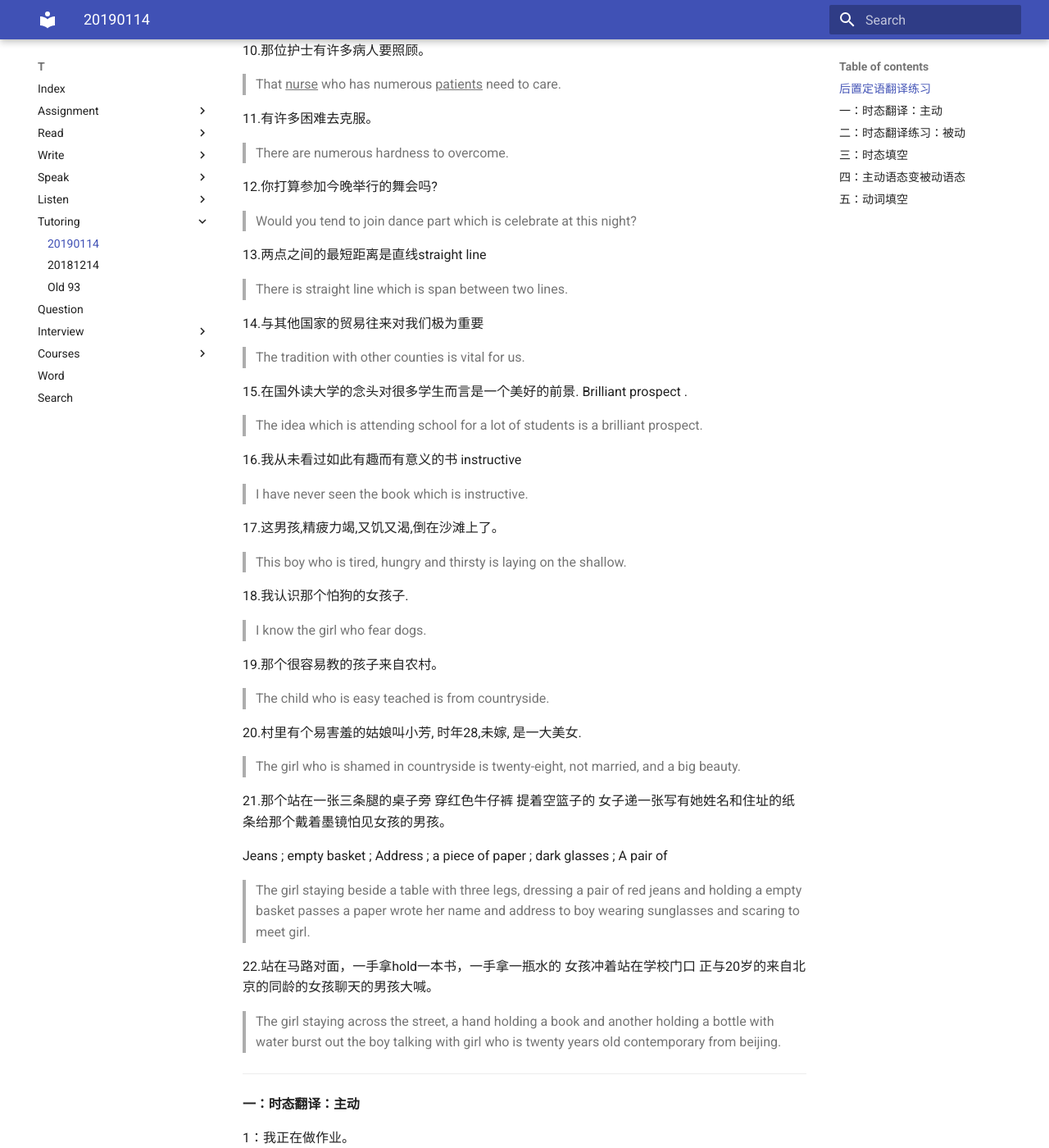
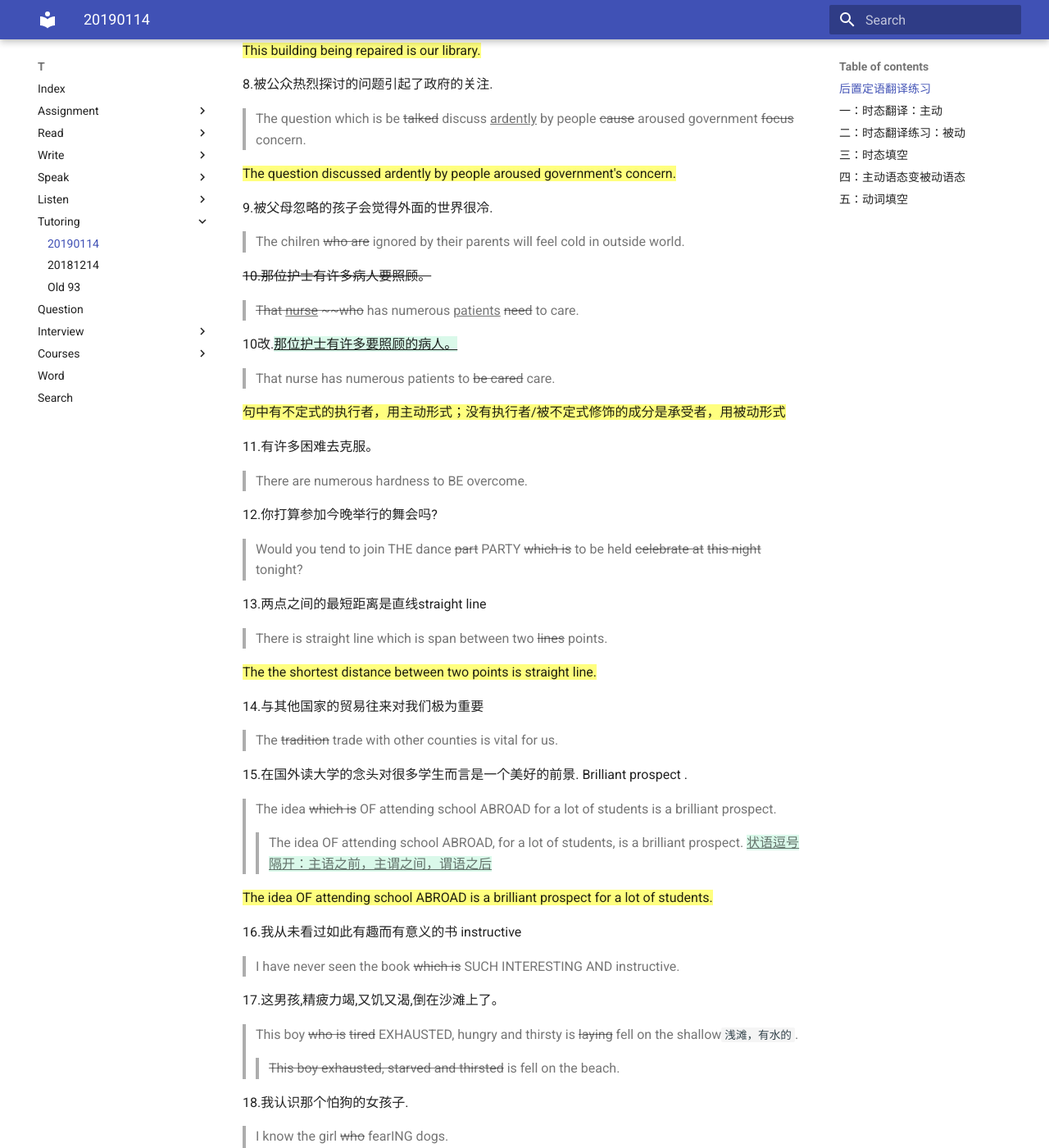
Before and after one commit to katyushaQ/t, an MkDocs documentation site: the page built from docs/tutoring/20190114.md, in a window 1280 px wide and 1400 px high, scrolled down 921 px. Shown: the whole window at 82% size. Built offline with MkDocs 1.6.1 and Material for MkDocs 9.7.7, drawn with Linux system fonts in a browser that asks for light colours; old or Windows-style settings are respelled for this version of MkDocs; some of the changed text lies outside the part shown.

Commit message:
34-2.md 修改by翻译, 20190114.md 20190121指导课改作业

```diff
--- a/docs/tutoring/20190114.md
+++ b/docs/tutoring/20190114.md
@@ -1,72 +1,97 @@
 #### 后置定语翻译练习
 1.他是适合做这项工作的人。
 > He is approprate person who do this job.
+>> He is THE approprate person TO DO this job.
+
+==He is a person SUITABLE FOR the job.==
 
 2.那位对邻居很和善的女人是我的姑母。
-> That woman who is kind to neighbourhood is my aunt.
+> That woman ~~who is~~ kind to neighbourhood is my aunt.
 
 3.一个不敢克服困难的人是个懦夫。
-> A person who don't dare difficulty is a coward.
+> A person who don't dare TO OVERCOME difficulty is a coward.
+
+==A person not daring to overcome difficulties is a coward.==
 
 4.这座城市里有一条两公里长的林荫道avenue。
-> There is a avenue which is two mils long in this city.
+> There is {--a--} an avenue ~~which is~~ two {--mils--} miles long in this city.
 
-5.平时懒惰的学生,这次考试一定不会及格。
-> The student who is lazy fail in this exam.
+5.平时懒惰的学生,这次考试一定不会`将来时态`及格。
+> The student who is lazy fail ~~in this~~ exam `固定搭配，考试不及格`.
+
+==The student usually lazy will fail exam.==
 
 6.我买了一本比你那本厚的词典。
-> I bought a directory which is thiker than yours.
+> I bought a directory ~~which is~~ {--thiker--} thicker than yours.
 
 7.现在正在修建的那座楼是我们的图书馆。
 > This building that is repairing is our library.
 
+==This building being repaired is our library.==
+
 8.被公众热烈探讨的问题引起了政府的关注.
-> The question which is be talked ^^ardently^^ by people cause government focus.
+> The question which is be ~~talked~~ discuss ^^ardently^^ by people ~~cause~~ aroused government ~~focus~~ concern.
+
+==The question discussed ardently by people aroused government's concern.==
 
 9.被父母忽略的孩子会觉得外面的世界很冷.
-> The chilren who are ignored by their parents will feel cold in outside world.
+> The chilren ~~who are~~ ignored by their parents will feel cold in outside world.
 
-10.那位护士有许多病人要照顾。
-> That ^^nurse^^ who has numerous ^^patients^^ need to care.
+~~10.那位护士有许多病人要照顾。~~
+> ~~That ^^nurse^^ ~~who~~ has numerous ^^patients^^ ~~need~~ to care.
+
+10改.{++那位护士有许多要照顾的病人。++}
+> That nurse has numerous patients to ~~be cared~~ care.
+
+==句中有不定式的执行者，用主动形式；没有执行者/被不定式修饰的成分是承受者，用被动形式==
 
 11.有许多困难去克服。
-> There are numerous hardness to overcome.
+> There are numerous hardness to BE overcome.
 
 12.你打算参加今晚举行的舞会吗?
-> Would you tend to join dance part which is celebrate at this night?
+> Would you tend to join THE dance ~~part~~ PARTY ~~which is~~ to be held ~~celebrate at~~ ~~this night~~ tonight?
 
 13.两点之间的最短距离是直线straight line
-> There is straight line which is span between two lines.
+> There is straight line which is span between two ~~lines~~ points.
+
+==The the shortest distance between two points is straight line.==
 
 14.与其他国家的贸易往来对我们极为重要
-> The tradition with other counties is vital for us.
+> The ~~tradition~~ trade with other counties is vital for us.
 
 15.在国外读大学的念头对很多学生而言是一个美好的前景. Brilliant prospect .
-> The idea which is attending school for a lot of students is a brilliant prospect.
+> The idea ~~which is~~ OF attending school ABROAD for a lot of students is a brilliant prospect.
+>> The idea OF attending school ABROAD, for a lot of students, is a brilliant prospect. {++状语逗号隔开：主语之前，主谓之间，谓语之后++}
+
+==The idea OF attending school ABROAD is a brilliant prospect for a lot of students.==
 
 16.我从未看过如此有趣而有意义的书 instructive
-> I have never seen the book which is instructive.
+> I have never seen the book ~~which is~~ SUCH INTERESTING AND instructive.
 
 17.这男孩,精疲力竭,又饥又渴,倒在沙滩上了。
-> This boy who is tired, hungry and thirsty is laying on the shallow.
+> This boy ~~who is~~ ~~tired~~ EXHAUSTED, hungry and thirsty is ~~laying~~ fell on the shallow`浅滩，有水的`.
+>> ~~This boy exhausted, starved and thirsted~~ is fell on the beach.
 
 18.我认识那个怕狗的女孩子.
-> I know the girl who fear dogs.
+> I know the girl ~~who~~ fearING dogs.
+>> I know the girl afraid of dogs.
 
 19.那个很容易教的孩子来自农村。
-> The child who is easy teached is from countryside.
+> The child ~~who is~~ easily ~~teached~~ tought is from countryside.
 
 20.村里有个易害羞的姑娘叫小芳, 时年28,未嫁, 是一大美女.
-> The girl who is shamed in countryside is twenty-eight, not married, and a big beauty.
+> The girl ~~who is~~ easily shamed AND CALLED XIAOFANG in countryside is twenty-eight, ~~not married~~ unmarried, and a big beauty.
+
+==The 28-year-old unmarried girl called xiaofang, easily shamed, is a beauty in the village.==
 
 21.那个站在一张三条腿的桌子旁   穿红色牛仔裤   提着空篮子的 女子递一张写有她姓名和住址的纸条给那个戴着墨镜怕见女孩的男孩。
 
 Jeans ; empty basket ; Address  ; a piece of paper ; dark glasses ;
 A pair of
-> The girl staying beside a table with three legs, dressing a pair of red jeans and holding a empty basket passes a paper wrote her name and address to boy wearing sunglasses and scaring to meet girl.
+> The girl ~~staying~~ STANDING beside a table with three legs, dressing a pair of red jeans and holding aN empty basket ~~passes~~ PASSED a paper ~~wrotten?~~ WITH her name and address to boy wearing sunglasses and scaring to meet girlS.
 
 22.站在马路对面，一手拿hold一本书，一手拿一瓶水的 女孩冲着站在学校门口 正与20岁的来自北京的同龄的女孩聊天的男孩大喊。
-> The girl staying across the street, a hand holding a book and another holding a bottle with water burst out the boy talking with girl who is twenty years old contemporary from beijing.
+> The girl ~~staying~~ STANDING across the street, ~~a hand~~ holding a book IN ONE HAND and ~~another~~ holding a bottle ~~with~~ OF water IN ANOTHER HAND ~~burst out~~ SHOUTED TO the 20-YEAR-OLD boy talking with girl ~~who is twenty years old~~ OF ~~contemporary~~ HIS AGE from beijing.
 
 ---
 
@@ -76,13 +101,13 @@ A pair of
 > I am working on my assignment.
 
 我昨天这个时候正在做作业。
-> I was working on my assignment.
+> I was working on my assignment at this time yesterday.
 
 我明天这个时候正在做作业。
-> I will be working on my assignment.
+> I will be working on my assignment at this time tomorrow.
 
 他说他明天这个时候将正在做作业。
-> He said that he will be working on his assignment at the time.
+> He said that he ~~will~~ would be working on his assignment at this time next day.
 
 2：我已经做完作业了。
 > I have already done my assignment.
@@ -97,90 +122,93 @@ A pair of
 > I have lived in beijing for ten years.
 
 我从未去过北京。
-> I have not been beijing yet.
+> I have ~~not~~ NEVER been TO beijing yet.
 
 我去过北京一次。
-> I have been beijing one time.
+> I have been beijing ~~one time~~ once`一次`.
 
 我已经学完3000个单词了。
 > I have studied 3000 vocabularies.
 
 如今,出国留学已成为一种潮流(come into a fashion)
-> Nowdays, attending school has came into a fashion.
+> Nowdays, ~~attending school~~ STUDING ABROAD has ~~came~~ COME into a fashion.
 
 3：昨天你进来时，我已经做完作业了。
-> I have already finished my assignment when you was coming yesterday.
+> I ~~have~~ HAD already ~~finished~~ DONE my assignment when you ~~was coming~~ CAME IN yesterday. ==已经完成，用have done表明，就不用再用finished再重复表达==
 
-4：到今年年底，工人们将建完这座房子。
-> The workers will construct this building at the end of this year.
+{++过去的过去++} {++有过去完成必然有过去，但有过去不一定有过去完成++}
+
+4：到今年年底，工人们将建完这座房子。 `将来完成`
+> The workers will HAVE constructED this building ~~at~~ BY the end of this year.
 
 5：他说，到今年年底，工人们将建完房子。
-> He said that the workers would construct this building at the end of the year.
+> He said that the workers would HAVE constructED this building ~~at~~ BY the end of ~~the~~ THAT year.
 
 从今天早上8:00 ，我就一直在做做业。
-> I have been working on my assignment by 8 o'clock this morning.
+> I have been working on my assignment ~~by~~ SINCE 8 o'clock this morning. ==BY 截止到，SINCE自从……什么==
 
 昨天你进来前，我一直在做作业。
-> I was working on my assignment when you were coming yesterday.
+> I HAD BEEN ~~was~~ working on my assignment when you ~~were coming ~~ CAME IN yesterday.
 
 到明天下午三点，我将一直在做作业。
-> I will be working on my assignment until 3PM tomorrow.
+> I will HAVE beEN working on my assignment until 3PM tomorrow.
 
 他说到明天下午三点，他将一直在做作业。
-> He said that he would be working on his assignment until 3PM the next day.
+> He said that he would HAVE beEN working on his assignment until 3PM the next day.
 
 我每天给妈妈打电话。
 > I call my mother everyday.
 
 今天早上，我给妈妈打电话。
 > My mother called me at morning today.
+>> I called my mother this morning.
 
 昨天下午，我给妈妈打了电话。
-> I called my mother at afternoon yesterday.
+> I called my mother ~~at~~ yesterday afternoon.
 
 明天下午，他将给妈妈打电话。
-> He will call his mother at afternoon tomorrow.
+> He will call his mother tomorrow afternoon.
 
 他说明天下午，他将给妈妈打电话。
-> He said that he would call his mother at the next day.
+> He said that he would call his mother the next day afternoon.
 
 #### 二：时态翻译练习：被动
 
 这个问题正在被讨论。
-> This question is being talked.
+> This question is being ~~talked~~ DISCUSSED.
 
 昨天这个时候，这个问题正在被讨论。
-> This question was being talked at the time yesterday.
+> This question was being talked at ~the~ THIS time yesterday.
 
 明天下午，这个问题将被讨论。
-> This question will be talked at afternoon tomorrow.
+> This question will be ~~talked~~ DISCUSSED at afternoon tomorrow.
 
 他说明天下午这个问题将被讨论。
-> He said that this question would be talked at afternoon the next day.
+> He said that this question would be ~~talked~~ DISCUSSED ~~at afternoon~~ the next day afternoon.
 
 到明天下午三点，这个问题将被讨论完。
-> This question will be completed talking at 3PM tomorrow.
+> This question will HAVE beEN ~~completed talking~~ DISCUSSED ~~at~~ BY 3PM tomorrow.
 
 他说到明天下午三点，这个问题将被讨论完。
-> He said that this question would be completed talking at 3PM the next day.
+> He said that this question would HAVE beEN ~~completed talking~~ DISCUSSED ~~at~~ BY 3PM the next day.
 
 这个问题每天都被讨论。
-> This question is talked everyday.
+> This question is ~~talked~~ DISCUSSED everyday.
 
 昨天这个问题讨论了。
-> This question was completed talking yesterday.
+> This question ~~was completed talking~~ WAS DISCUSSED yesterday.
 
 这个问题讨论完了。
-> This question was completed talking.
+> This question ~~was completed talking~~ HAS BEEN DISCUSSED.
 
-昨天你到的时候，这个问题讨论完了。
-> This question have completed talking when you came.
+昨天你到的时候，这个问题讨论完了。==过去的过去==
+> This question ~~have completed talking~~ HAD BEEN DISCUSSED when you came.
 
 这个问题必须处理。
-> This quesiton must be dealed.
+> This quesiton must be ~~dealed~~ ADDRESSED/SOLVED.
 
 这个问题能够处理。
-> This question is able to be addressed.
+> This question is ~~able to~~ CAN be addressed.
 
 #### 三：时态填空
 
```
Also changed, not shown: docs/read/34-2.md (+6 -6 lines).
